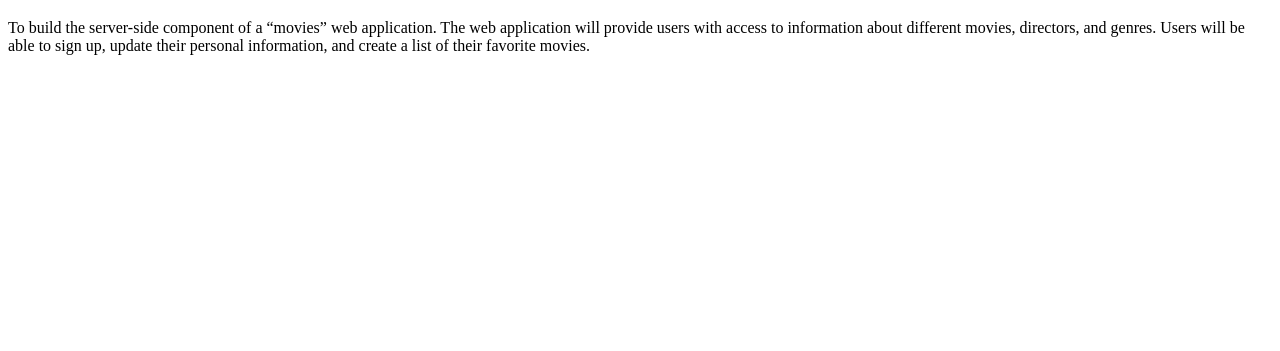
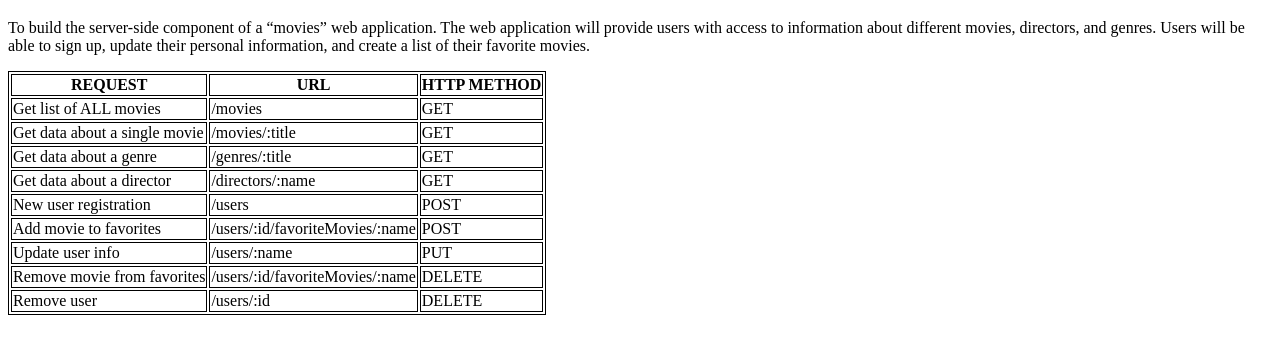
Before and after one commit to Ophilus/movie_api, a website: page public/documentation.html in a window 1280 px wide. Shown: the part 61-412 px from the top of the page. Drawn offline with Linux system fonts and the light colour scheme.

```diff
--- a/public/documentation.html
+++ b/public/documentation.html
@@ -4,7 +4,12 @@
   <meta charset="UTF-8">
   <meta name="viewport" content="width=device-width, initial-scale=1.0">
   <meta http-equiv="X-UA-Compatible" content="ie=edge">
-  <title>Document</title>
+  <title>Documentation</title>
+  <style>
+table, th, td {
+  border:1px solid black;
+}
+</style>
 </head>
 <body>
   <h1>Achievement 2 Project: myFlix</h1>
@@ -13,5 +18,62 @@
 movies, directors, and genres. Users will be able to sign up, update their
 personal information, and create a list of their favorite movies.
 </p>
+  <table>
+    <thead>
+      <tr>
+        <th>REQUEST</th>
+        <th>URL</th>
+        <th>HTTP METHOD</th>
+      </tr>
+    </thead>
+    <tbody>
+      <tr>
+        <td>Get list of ALL movies</td>
+        <td>/movies</td>
+        <td>GET</td>
+      </tr>
+      <tr>
+        <td>Get data about a single movie</td>
+        <td>/movies/:title</td>
+        <td>GET</td>
+      </tr>
+      <tr>
+        <td>Get data about a genre</td>
+        <td>/genres/:title</td>
+        <td>GET</td>
+      </tr>
+      <tr>
+        <td>Get data about a director</td>
+        <td>/directors/:name</td>
+        <td>GET</td>
+      </tr>
+      <tr>
+        <td>New user registration</td>
+        <td>/users</td>
+        <td>POST</td>
+      </tr>
+      <tr>
+        <td>Add movie to favorites</td>
+        <td>/users/:id/favoriteMovies/:name</td>
+        <td>POST</td>
+      </tr>
+      <tr>
+        <td>Update user info</td>
+        <td>/users/:name</td>
+        <td>PUT</td>
+      </tr>
+      <tr>
+        <td>Remove movie from favorites</td>
+        <td>/users/:id/favoriteMovies/:name</td>
+        <td>DELETE</td>
+      </tr>
+      <tr>
+        <td>Remove user</td>
+        <td>/users/:id</td>
+        <td>DELETE</td>
+      </tr>
+    </tbody>
+  </table>
+
 </body>
 </html>
```
Also changed, not shown: index.js (+50 -11 lines).
